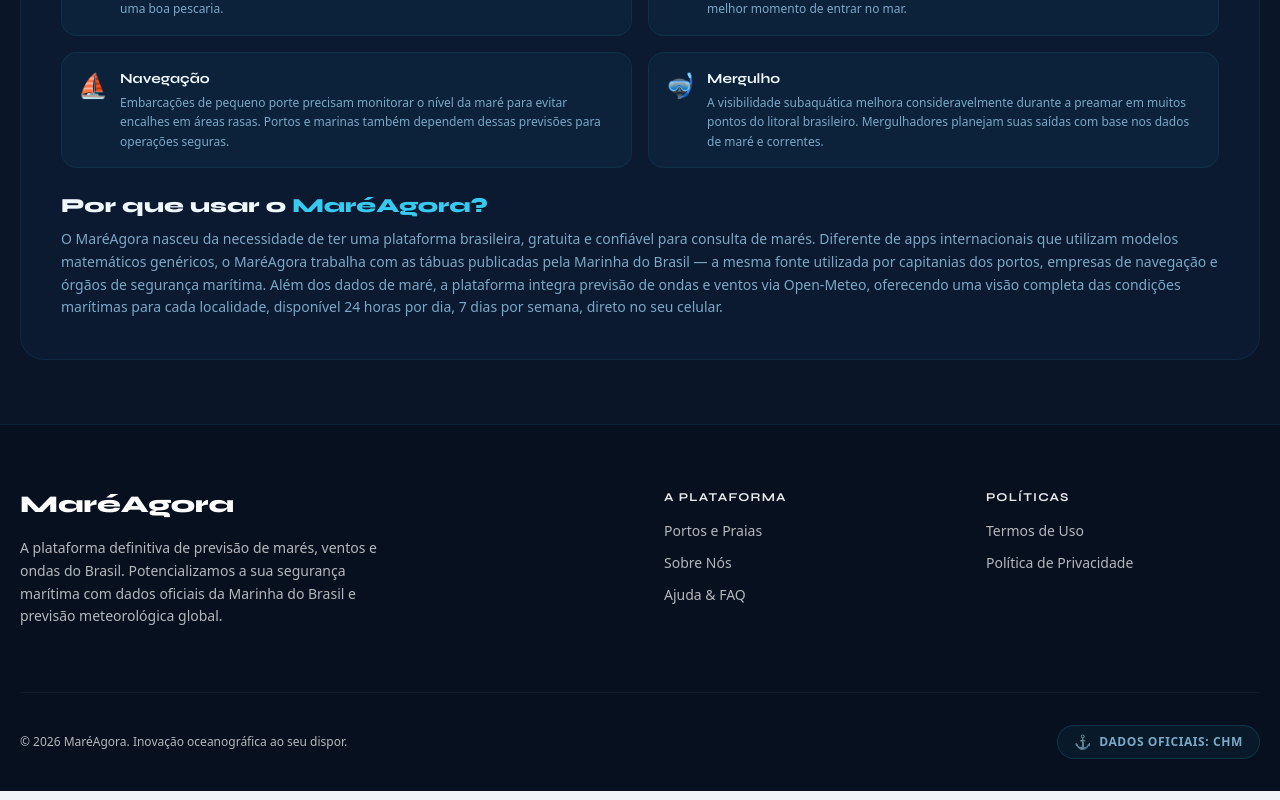
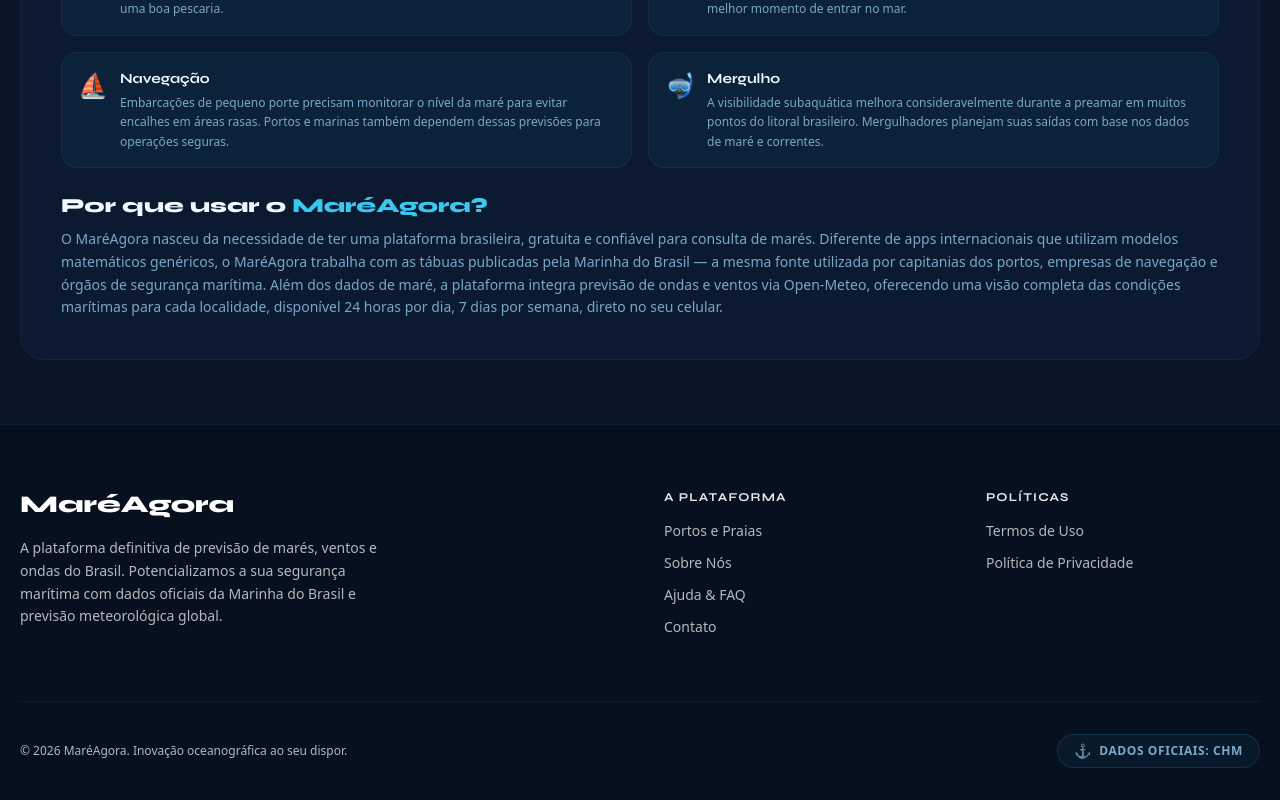
Before and after one commit to gustafa001/Mareagora, a Next.js app: page / in a window 1280 px wide. Shown: the part 6432-7232 px from the top of the page. Built offline with nearby package versions, Linux system fonts and the light colour scheme.

Commit message:
Add files via upload

```diff
--- a/components/Footer.tsx
+++ b/components/Footer.tsx
@@ -31,6 +31,9 @@ export default function Footer() {
               </li>
               <li>
                 <Link href="/faq" className="hover:text-[var(--foam)] transition-colors">Ajuda & FAQ</Link>
+              </li>
+              <li>
+                <Link href="/contato" className="hover:text-[var(--foam)] transition-colors">Contato</Link>
               </li>
             </ul>
           </div>
```
